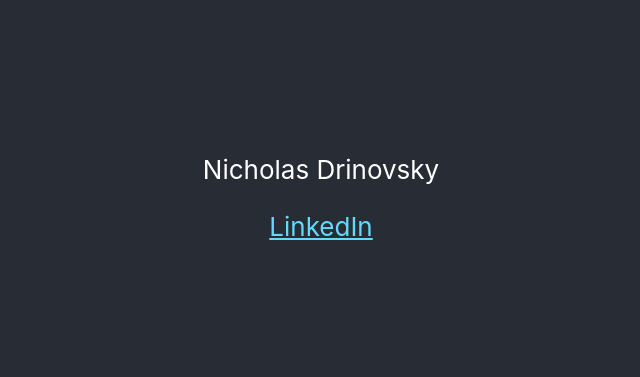
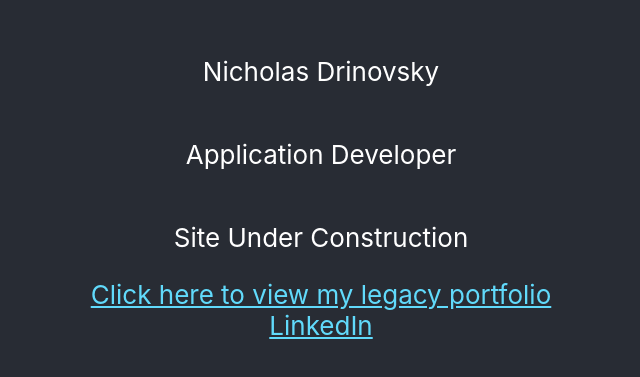
Before and after one commit to ndrinovsky/Drinovsky-Developer-App, a React (Create React App) app: page / in a window 1280 px wide. Shown: the part 215-592 px from the top of the page, without its empty margins (319-959 px from the left). Built offline with nearby package versions, Linux system fonts and the light colour scheme; no server answers.

Commit message:
add link to old portfolio

```diff
--- a/src/App.tsx
+++ b/src/App.tsx
@@ -8,6 +8,15 @@
         <p>
           Nicholas Drinovsky
         </p>
+        <p>
+          Application Developer
+        </p>
+        <p>
+          Site Under Construction
+        </p>
+        <a className='App-link' href='https://ndrinovsky.github.io/' target='_blank' rel='noopener noreferrer'>
+          Click here to view my legacy portfolio
+        </a>
         <a className='App-link' href='https://www.linkedin.com/in/nicholas-drinovsky-003a7b7b/' target='_blank' rel='noopener noreferrer'>
           LinkedIn
         </a>
```
